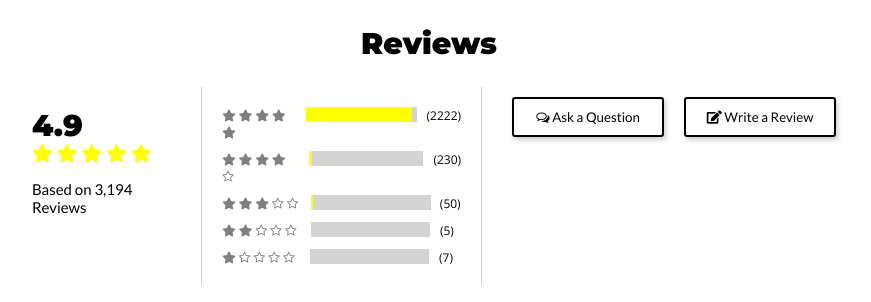
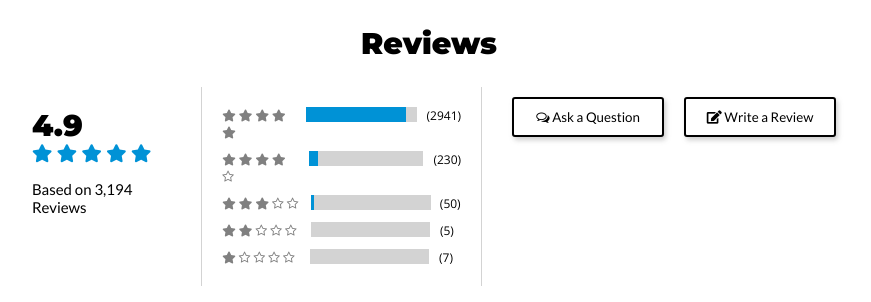
Before and after one commit to developedbyzo/beyond40, a plain HTML site: page index.html in a window 1280 px wide. Shown: the whole page, without its empty margins (211-1082 px from the left). Drawn offline with nearby package versions, Linux system fonts and the light colour scheme.

Commit message:
updating

```diff
--- a/css/style.css
+++ b/css/style.css
@@ -2,7 +2,7 @@
     background-color: blueviolet;
 } */
 .checked {
-    color: yellow;
+    color: #0092d6;
 }
 .shaded {
     color: gray;
@@ -32,7 +32,7 @@
 
 /* Left side area */
 .left-side {
-    border-right: .5px solid lightgrey;
+    border-right: .2px solid lightgrey;
     padding: 20px;
     width: 25%;
 }
@@ -52,7 +52,7 @@
 
 /* Middle area */
 .middle {
-    border-right: .5px solid lightgrey;
+    border-right: .2px solid lightgrey;
     width: 40%;
     padding: 20px;
 }
@@ -136,27 +136,27 @@ button:hover {
 
 /* Reviews bars */
 .star-5-bar {
-    width: 96%;
+    width: 90%;
     height: 15px;
-    background-color: yellow;
+    background-color: #0092d6;
 }
 .star-4-bar {
-    width: 3%;
+    width: 8%;
     height: 15px;
-    background-color: yellow;
+    background-color: #0092d6;
 }
 .star-3-bar {
-    width: 1%;
+    width: 2%;
     height: 15px;
-    background-color: yellow;
+    background-color: #0092d6;
 }
 .star-2-bar {
     width: 0%;
     height: 15px;
-    background-color: yellow;
+    background-color: #0092d6;
 }
 .star-1-bar {
     width: 0%;
     height: 15px;
-    background-color: yellow;
+    background-color: #0092d6;
 }
--- a/index.html
+++ b/index.html
@@ -41,7 +41,7 @@
                         <div class="star-5-bar"></div>
                     </div>
 
-                    <div class="stars stars-5">(2222)</div>
+                    <div class="stars stars-5">(2941)</div>
                 </div>
 
                 <div class="four-star">
```
